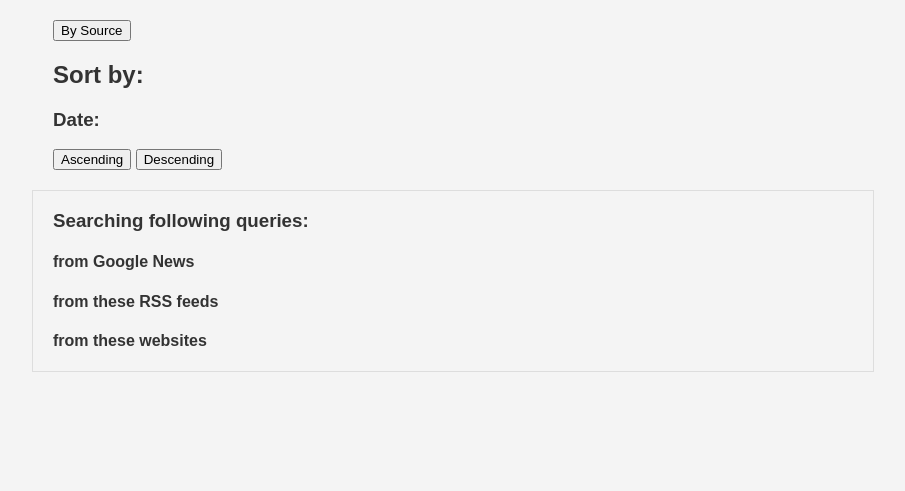
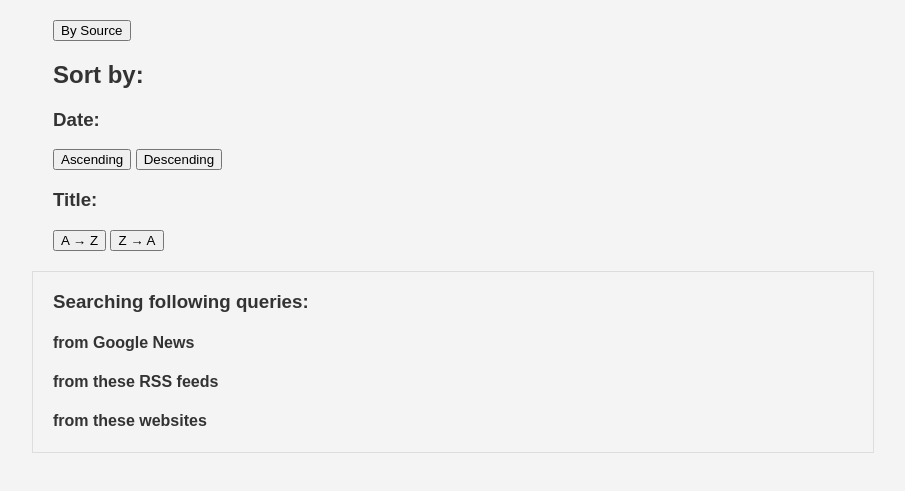
Before and after one commit to JohayerChowdury/NewsAggregator, a Flask app: template templates/index.html in a window 1280 px wide. Shown: the part 156-647 px from the top of the page, without its empty margins (187-1092 px from the left). Run offline with Flask 3, Linux system fonts and the light colour scheme; the template is opened without the code that fills it, so the values that code supplies are empty; parts of the project's set-up code (start-up, migrations or seed data) failed here and were passed over.

Commit message:
add sorting for titles

```diff
--- a/run.py
+++ b/run.py
@@ -14,7 +14,7 @@ app = Flask(__name__)
 
 # Add the appropriate RSS feeds
 RSS_FEEDS = {
-    # "Canadian Mortgage Trends": "https://www.canadianmortgagetrends.com/feed/",  # works
+    "Canadian Mortgage Trends": "https://www.canadianmortgagetrends.com/feed/",  # works
     "Google News: Canadian Accessory Dwelling Unit": "https://news.google.com/rss/search?q=canadian%20accessory%20dwelling%20unit&hl=en-CA&gl=CA&ceid=CA%3Aen",  # works
     # "Government of Ontario: All News": "https://news.ontario.ca/newsroom/en/rss/allnews.rss",  # works
     # "Government of Canada: Finance": "https://api.io.canada.ca/io-server/gc/news/en/v2?dept=departmentfinance&type=newsreleases&sort=publishedDate&orderBy=desc&publishedDate%3E=2020-08-09&pick=100&format=atom&atomtitle=Canada%20News%20Centre%20-%20Department%20of%20Finance%20Canada%20-%20News%20Releases" # doesnt work,
@@ -64,7 +64,11 @@ def get_articles(queries=[""]):
             for entry, date_published in parsed_articles:
                 articles.append(
                     (
-                        f"Google News: {entry.source.title} ",
+                        (
+                            f"Google News: {entry.source.title} "
+                            if source.startswith("Google News")
+                            else source
+                        ),
                         entry,
                         date_published,
                         True,
@@ -120,6 +124,10 @@ def index():
     if sort_date:
         articles.sort(key=lambda x: x[2], reverse=(sort_date == "desc"))
 
+    sort_title = request.args.get("sort_title")
+    if sort_title:
+        articles.sort(key=lambda x: x[1].title, reverse=(sort_title == "desc"))
+
     sources = sorted(list(set(article[0] for article in articles)))
     selected_source = request.args.get("source")
     if selected_source:
@@ -140,6 +148,7 @@ def index():
         sources=sources,
         selected_sources=selected_source,
         sort_date=sort_date,
+        sort_title=sort_title,
     )
 
 
--- a/templates/index.html
+++ b/templates/index.html
@@ -6,6 +6,23 @@
     <button id="closeSourcesDialog">Close</button>
     <ul>
       {% for source in sources %}
+      <!-- <li>
+        <input
+          type="checkbox"
+          id="{{ source }}"
+          name="source"
+          value="{{ source }}"
+          {%
+          if
+          source
+          in
+          selected_sources
+          %}checked{%
+          endif
+          %} />
+
+        {{ source }}
+      </li> -->
       <li><a href="{{ url_for('index', source=source) }}">{{ source }}</a></li>
       {% endfor %}
     </ul>
@@ -13,9 +30,14 @@
 </div>
 <div class="sorting">
   <h2>Sort by:</h2>
+
   <h3>Date:</h3>
   <button id="sortDateAsc">Ascending</button>
   <button id="sortDateDesc">Descending</button>
+
+  <h3>Title:</h3>
+  <button id="sortTitleAsc">A → Z</button>
+  <button id="sortTitleDesc">Z → A</button>
 </div>
 <div class="queries">
   <h3>Searching following queries:</h3>
@@ -67,11 +89,13 @@
 </div>
 <div class="pagination">
   {% if page > 1 %}
-  <a href="{{ url_for('index', page=page-1, sort_date=sort_date, source=selected_sources) }}"
+  <a
+    href="{{ url_for('index', page=page-1, sort_date=sort_date, sort_title=sort_title, source=selected_sources) }}"
     >Previous</a
   >
   {% endif %} {% if page < total_pages %}
-  <a href="{{ url_for('index', page=page+1, sort_date=sort_date, source=selected_sources) }}"
+  <a
+    href="{{ url_for('index', page=page+1, sort_date=sort_date, sort_title=sort_title, source=selected_sources) }}"
     >Next</a
   >
   {% endif %}
@@ -90,16 +114,33 @@
     filterSourcesDialog.close();
   });
 
-  // for sorting
+  // Sorting by date
   document.getElementById("sortDateAsc").addEventListener("click", () => {
     const urlParams = new URLSearchParams(window.location.search);
     urlParams.set("sort_date", "asc");
+    urlParams.delete("sort_title"); // Clear other sorting parameters
     window.location.search = urlParams.toString();
   });
 
   document.getElementById("sortDateDesc").addEventListener("click", () => {
     const urlParams = new URLSearchParams(window.location.search);
     urlParams.set("sort_date", "desc");
+    urlParams.delete("sort_title"); // Clear other sorting parameters
+    window.location.search = urlParams.toString();
+  });
+
+  // Sorting by title
+  document.getElementById("sortTitleAsc").addEventListener("click", () => {
+    const urlParams = new URLSearchParams(window.location.search);
+    urlParams.set("sort_title", "asc");
+    urlParams.delete("sort_date"); // Clear other sorting parameters
+    window.location.search = urlParams.toString();
+  });
+
+  document.getElementById("sortTitleDesc").addEventListener("click", () => {
+    const urlParams = new URLSearchParams(window.location.search);
+    urlParams.set("sort_title", "desc");
+    urlParams.delete("sort_date"); // Clear other sorting parameters
     window.location.search = urlParams.toString();
   });
 </script>
```
